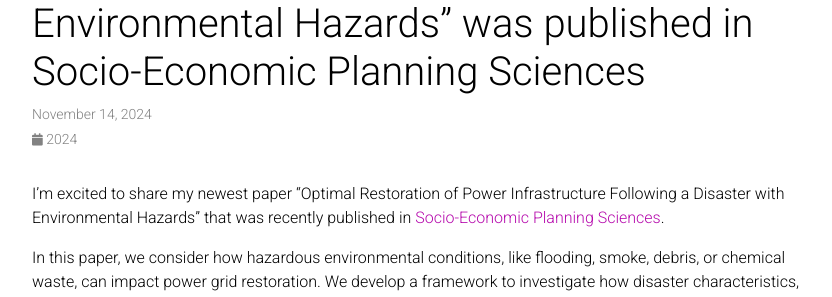
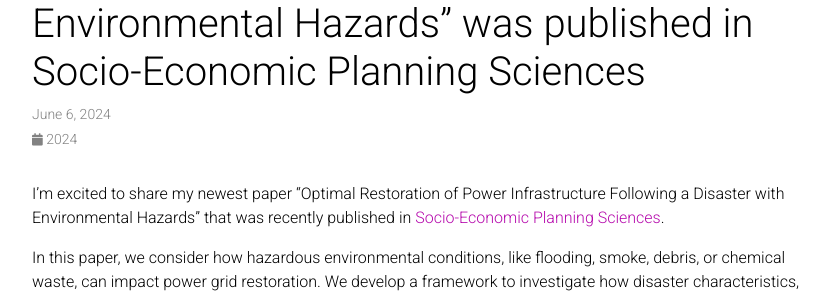
Before and after one commit to rmoglen/rmoglen.github.io, a Jekyll site: the page built from _news/DTRApaper1.md, in a window 1280 px wide. Shown: the part 200-497 px from the top of the page, without its empty margins (223-1055 px from the left). Built offline with Jekyll 4.4.1, drawn with Linux system fonts in a browser that asks for light colours; full-size pictures stand in for the smaller copies a plugin makes; comment, search, counter and statistics services are not loaded; a style sheet for code colours, icons or effects is not loaded.

Commit message:
minor fixes

```diff
--- a/_news/DTRApaper1.md
+++ b/_news/DTRApaper1.md
@@ -1,7 +1,7 @@
 ---
 layout: post
 title: My paper “Optimal Restoration of Power Infrastructure Following a Disaster with Environmental Hazards” was published in Socio-Economic Planning Sciences
-date: 2024-11-14 07:59:00-0400
+date: 2024-06-06 07:59:00-0400
 inline: false
 ---
 
```
